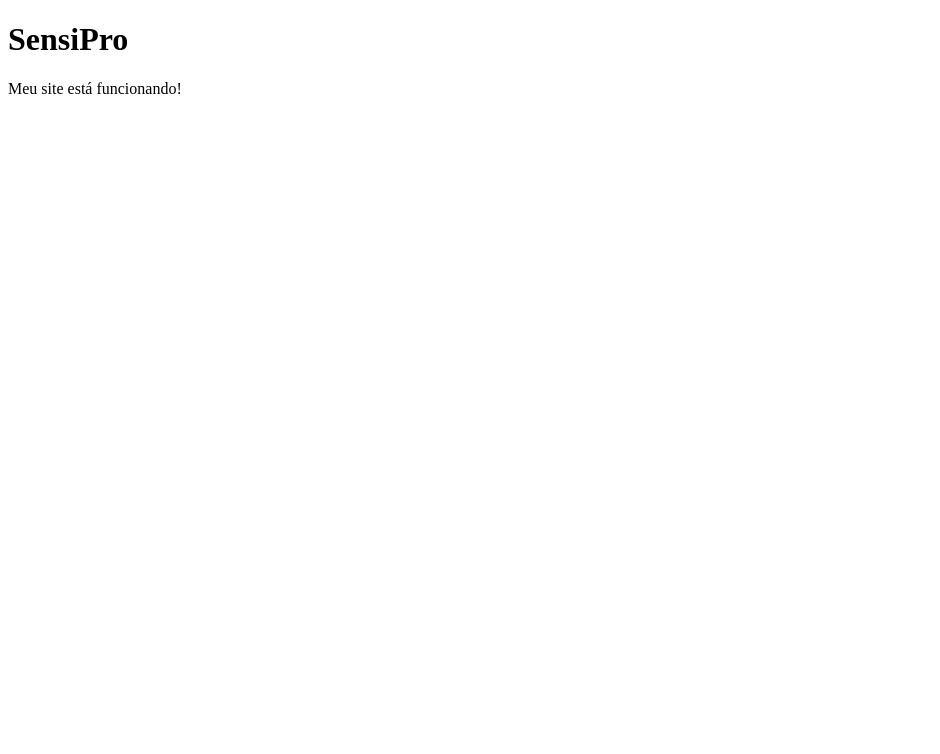
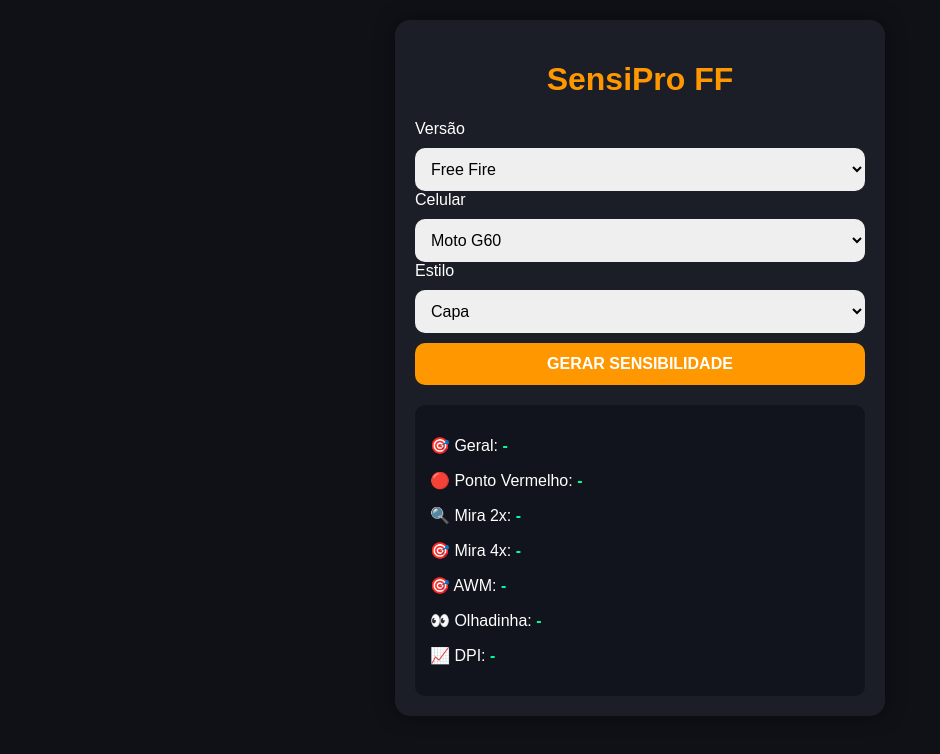
Before and after one commit to luisuhvd/SensiPro, a plain HTML site: page index.html in a window 1280 px wide. Shown: the whole page, without its empty margins (0-940 px from the left). Drawn offline with Linux system fonts and the light colour scheme.

Commit message:
Atualizar o index.html

```diff
--- a/index.html
+++ b/index.html
@@ -1,12 +1,188 @@
 <!DOCTYPE html>
 <html lang="pt-BR">
 <head>
-  <meta charset="UTF-8">
-  <meta name="viewport" content="width=device-width, initial-scale=1.0">
-  <title>SensiPro</title>
+<meta charset="UTF-8">
+<meta name="viewport" content="width=device-width, initial-scale=1">
+<title>SensiPro FF</title>
+
+<style>
+body{
+background:#0f1117;
+font-family:Arial;
+color:white;
+margin:0;
+padding:20px;
+}
+
+.card{
+background:#1b1e27;
+padding:20px;
+border-radius:15px;
+max-width:450px;
+margin:auto;
+box-shadow:0 0 20px rgba(0,0,0,.4);
+}
+
+h1{
+text-align:center;
+color:#ff9800;
+}
+
+select,button{
+width:100%;
+padding:12px;
+margin-top:10px;
+border:none;
+border-radius:10px;
+font-size:16px;
+}
+
+button{
+background:#ff9800;
+color:white;
+font-weight:bold;
+cursor:pointer;
+}
+
+.resultado{
+margin-top:20px;
+background:#11141c;
+padding:15px;
+border-radius:10px;
+}
+
+.valor{
+color:#00ff99;
+font-weight:bold;
+}
+</style>
+
 </head>
+
 <body>
-  <h1>SensiPro</h1>
-  <p>Meu site está funcionando!</p>
+
+<div class="card">
+
+<h1>SensiPro FF</h1>
+
+<label>Versão</label>
+
+<select id="modo">
+<option>Free Fire</option>
+<option>Free Fire MAX</option>
+</select>
+
+<label>Celular</label>
+
+<select id="celular">
+<option>Moto G60</option>
+<option>Redmi Note 13</option>
+<option>Galaxy A54</option>
+<option>iPhone 13</option>
+<option>iPhone 15</option>
+</select>
+
+<label>Estilo</label>
+
+<select id="estilo">
+<option>Capa</option>
+<option>Misto</option>
+<option>Precisão</option>
+</select>
+
+<button onclick="gerar()">GERAR SENSIBILIDADE</button>
+
+<div class="resultado">
+
+<p>🎯 Geral:
+<span id="geral" class="valor">-</span></p>
+
+<p>🔴 Ponto Vermelho:
+<span id="vermelho" class="valor">-</span></p>
+
+<p>🔍 Mira 2x:
+<span id="doisx" class="valor">-</span></p>
+
+<p>🎯 Mira 4x:
+<span id="quatrox" class="valor">-</span></p>
+
+<p>🎯 AWM:
+<span id="awm" class="valor">-</span></p>
+
+<p>👀 Olhadinha:
+<span id="olhada" class="valor">-</span></p>
+
+<p>📈 DPI:
+<span id="dpi" class="valor">-</span></p>
+
+</div>
+
+</div>
+
+<script>
+
+function random(min,max){
+return Math.floor(Math.random()*(max-min+1))+min;
+}
+
+function gerar(){
+
+let modo=document.getElementById("modo").value;
+let estilo=document.getElementById("estilo").value;
+
+let geral;
+let vermelho;
+let doisx;
+let quatrox;
+let awm;
+let olhada;
+let dpi;
+
+if(modo=="Free Fire"){
+
+geral=random(182,190);
+vermelho=random(192,200);
+doisx=random(172,182);
+quatrox=random(155,166);
+awm=random(15,35);
+olhada=random(105,120);
+dpi=random(430,500);
+
+}else{
+
+geral=random(178,186);
+vermelho=random(190,198);
+doisx=random(168,178);
+quatrox=random(150,162);
+awm=random(15,30);
+olhada=random(100,115);
+dpi=random(420,490);
+
+}
+
+if(estilo=="Capa"){
+geral+=5;
+vermelho+=3;
+dpi+=15;
+}
+
+if(estilo=="Precisão"){
+geral-=8;
+vermelho-=5;
+dpi-=20;
+}
+
+document.getElementById("geral").innerHTML=geral;
+document.getElementById("vermelho").innerHTML=vermelho;
+document.getElementById("doisx").innerHTML=doisx;
+document.getElementById("quatrox").innerHTML=quatrox;
+document.getElementById("awm").innerHTML=awm;
+document.getElementById("olhada").innerHTML=olhada;
+document.getElementById("dpi").innerHTML=dpi;
+
+}
+
+</script>
+
 </body>
 </html>
```
